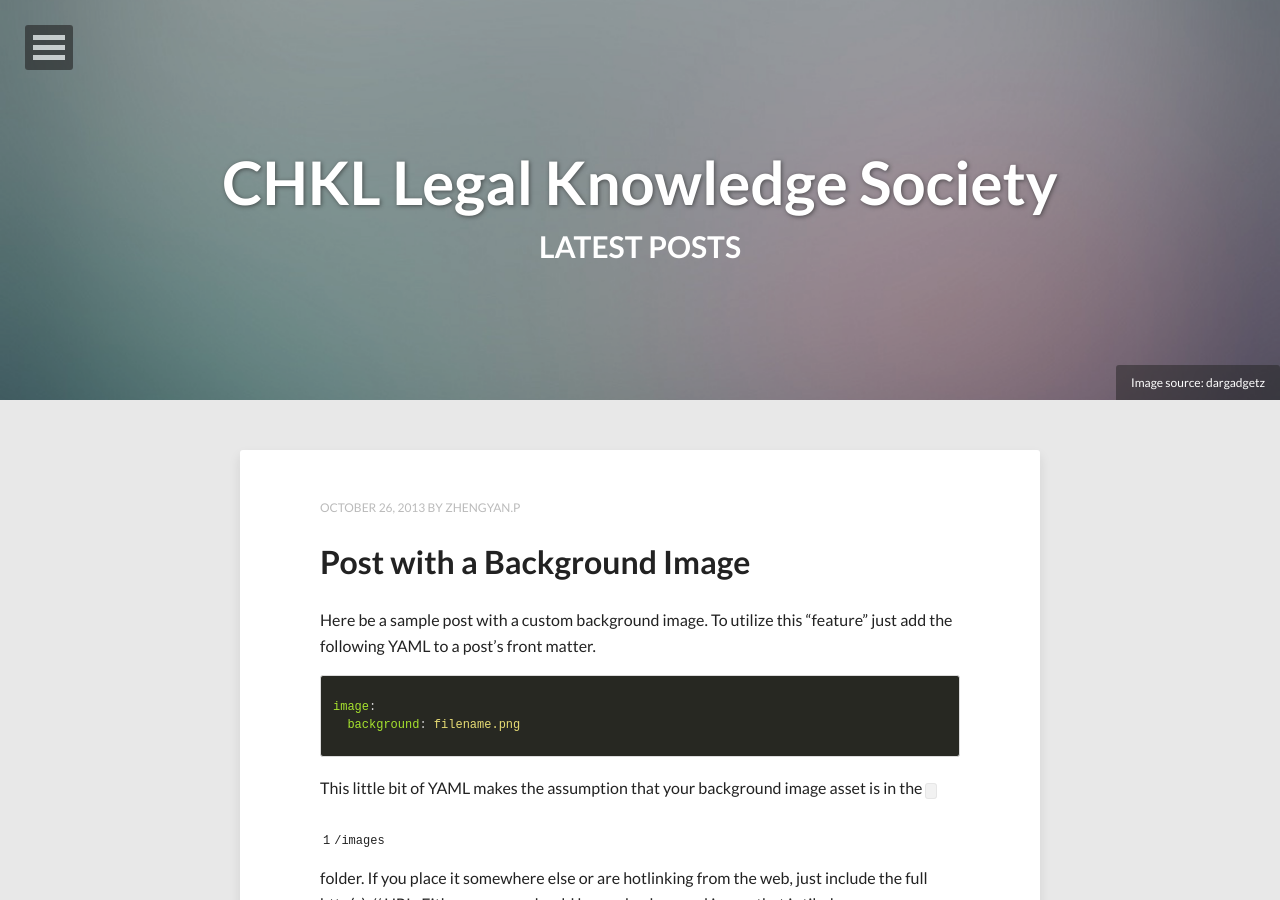
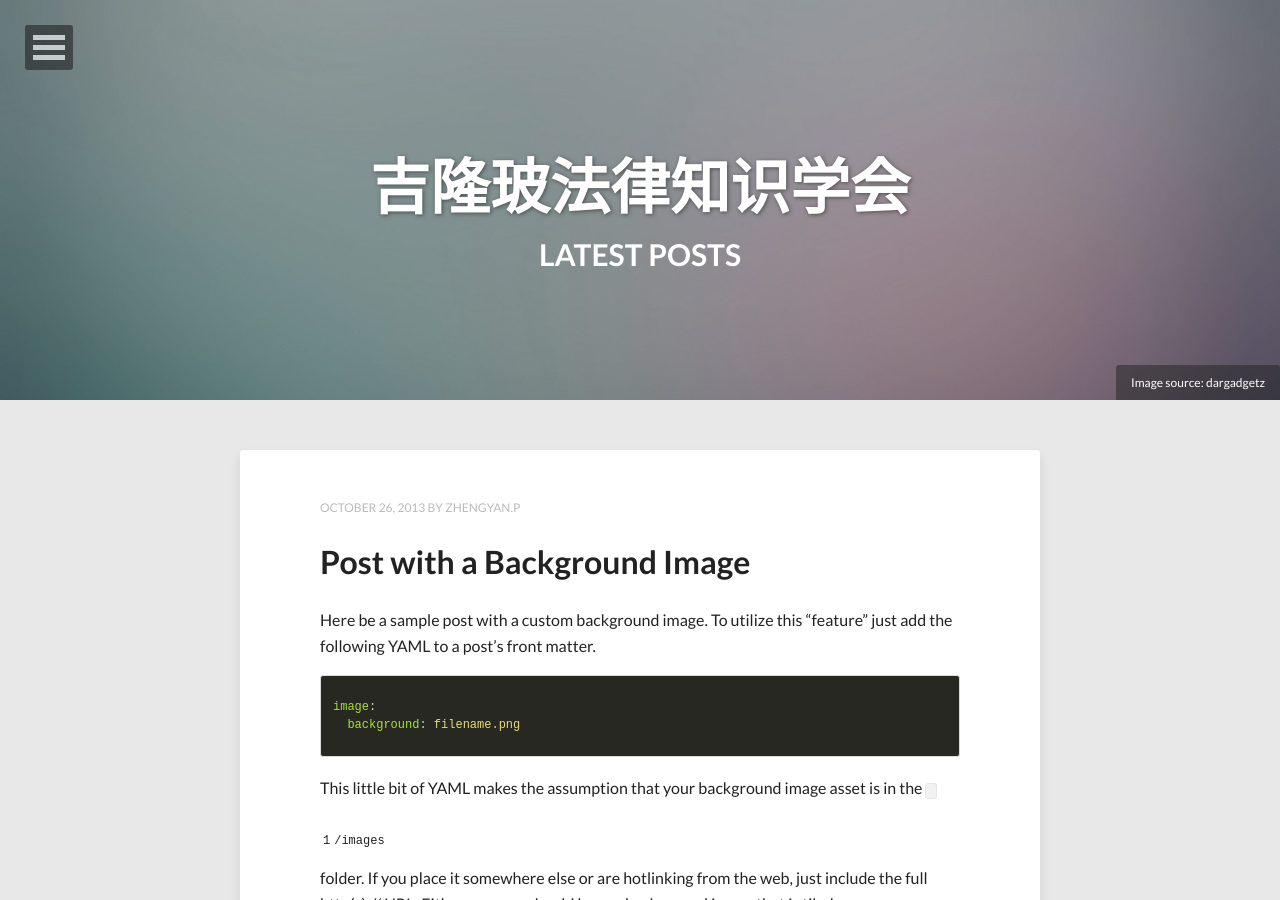
Before and after one commit to chkllegalknowledgesociety/chkllegalknowledgesociety.github.com, a Jekyll site: the page built from index.html, in a window 1280 px wide and 900 px high. Built offline with Jekyll 4.4.1, drawn with Linux system fonts in a browser that asks for light colours; nearby versions of some CDN libraries; the list of posts is cut into pages by our own code.

Commit message:
Update _config.yml

```diff
--- a/_config.yml
+++ b/_config.yml
@@ -1,8 +1,8 @@
-title:            CHKL Legal Knowledge Society
-description:      The mightly society that ever created
+title:            吉隆玻法律知识学会
+description:      法律知识学会的点点滴滴
 disqus_shortname:
 #Your site's domain goes here. Leave localhost server or blank when working locally.
-url:              http://localhost:4000
+# url:              http://localhost:4000
 
 # Owner/author information
 owner:
```
